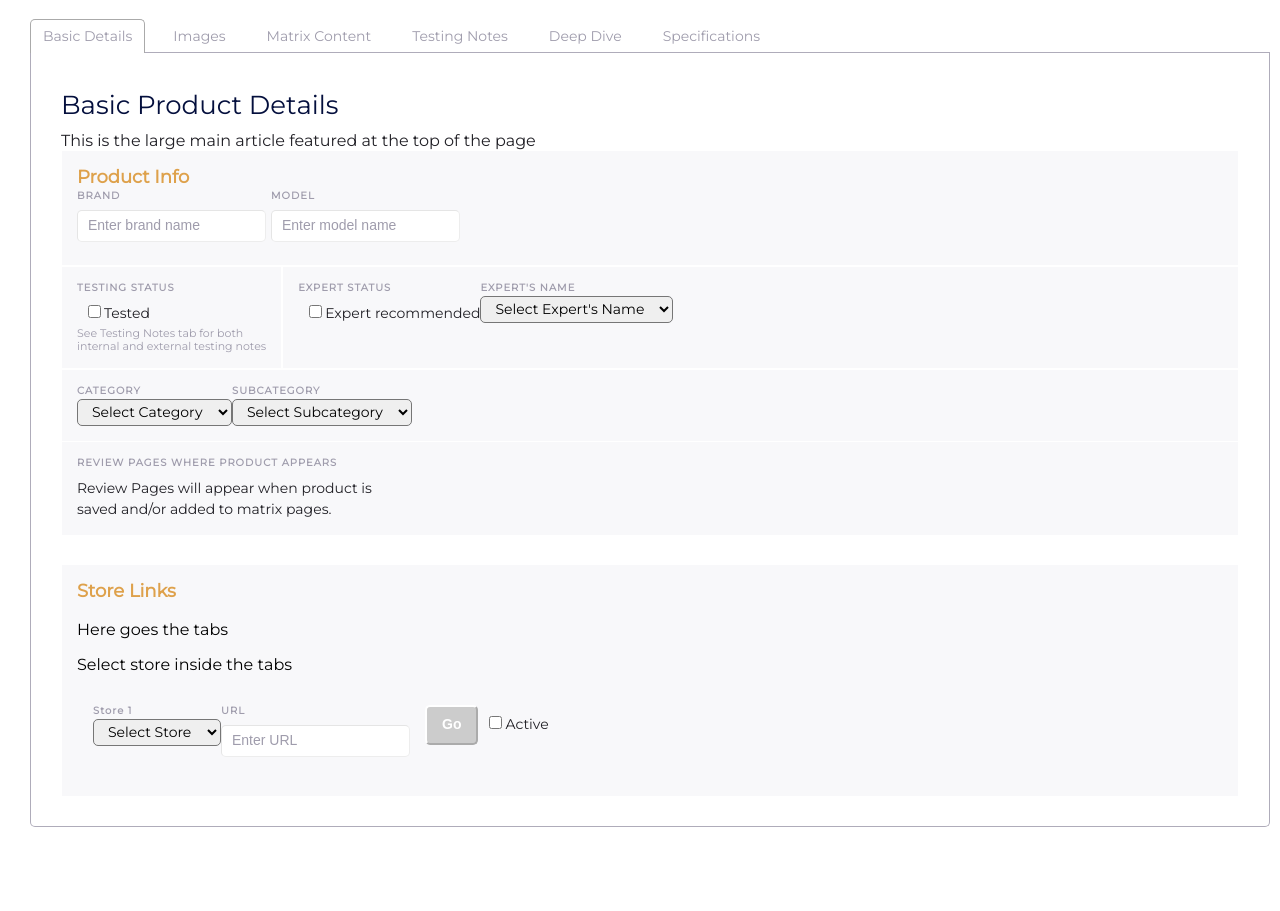
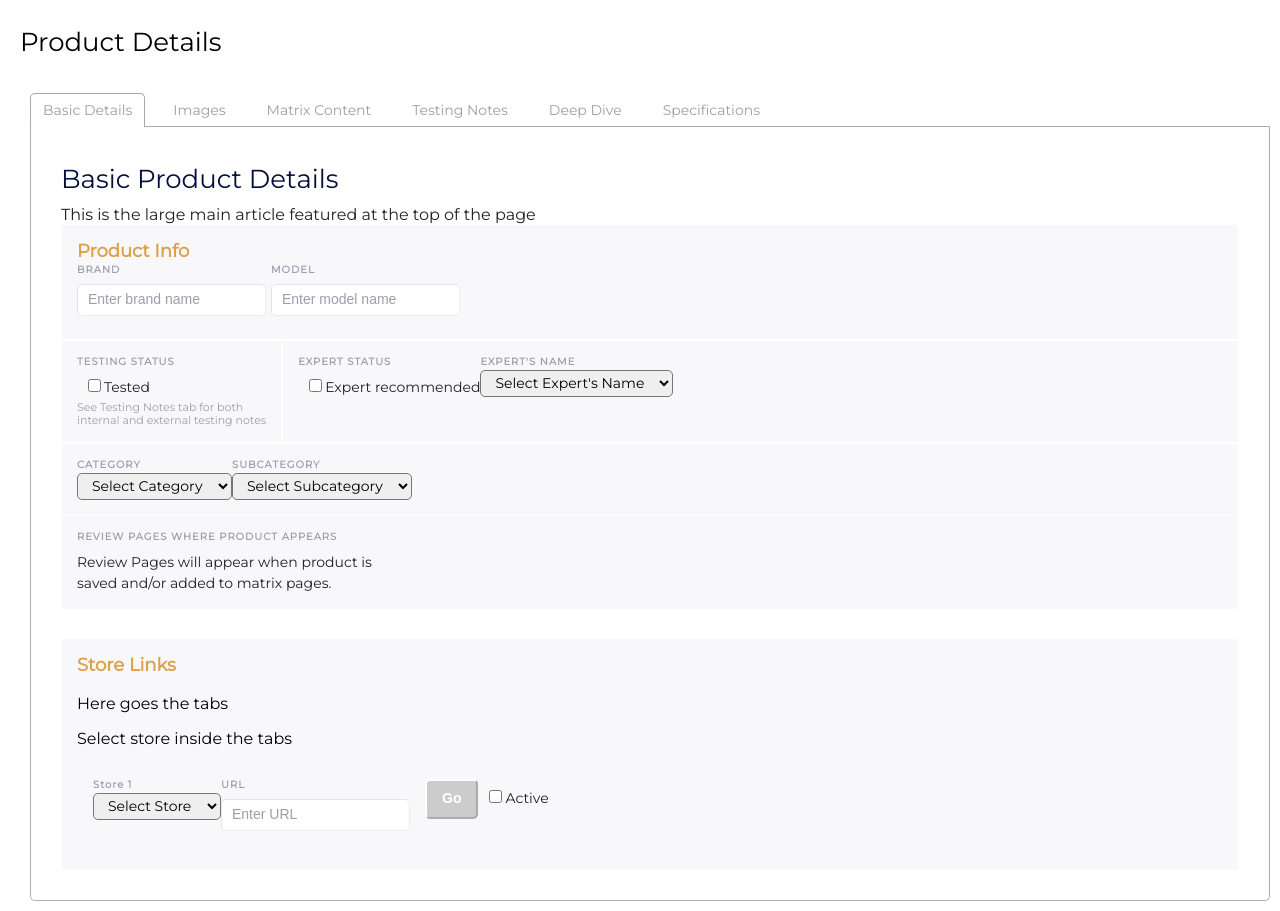
Before and after one commit to jas-chu/product-catalog, a React (Create React App) app: page / in a window 1280 px wide. Before the commit the page ends 837 px from the top, so only its background shows below. Built offline with nearby package versions, Linux system fonts and the light colour scheme.

Commit message:
adding main title

```diff
--- a/src/App.js
+++ b/src/App.js
@@ -8,6 +8,7 @@ import 'react-tabs/style/react-tabs.css';
 function App() {
   return (
     <div className="App">
+      <p className="Main-title">Product Details</p>
       <Tabs id="controlled-tabs">
         <TabList>
           <Tab>Basic Details</Tab>
```
